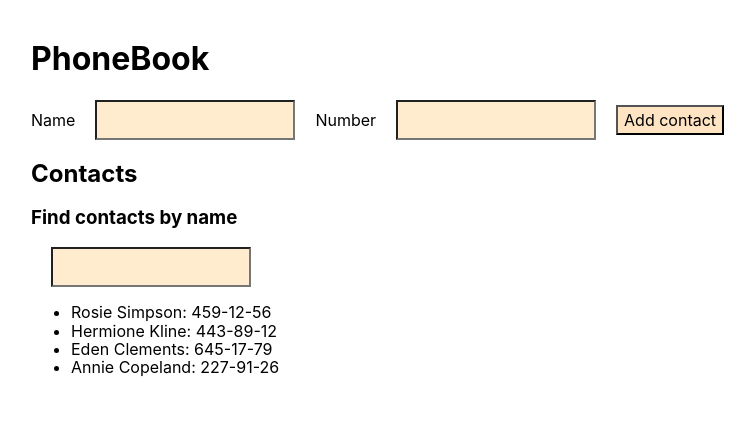
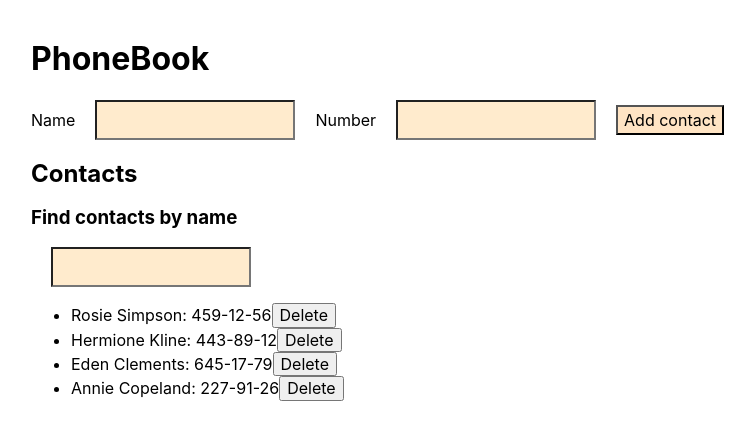
Before and after one commit to OksanaChorna/goit-react-hw-02-phonebook, a React (Create React App) app: page / in a window 1280 px wide. Shown: the top 440 px of the page, without its empty margins (29-784 px from the left). Built offline with nearby package versions, Linux system fonts and the light colour scheme.

Commit message:
Видалення контактів, не додає якщо  вже є

```diff
--- a/src/App.js
+++ b/src/App.js
@@ -21,15 +21,18 @@ class App extends Component {
   };
 
   addContact = contact => {
-    if (!this.hasContacts(name))
+    if (!this.hasContacts(contact.name)) {
       this.setState(({ contacts }) => ({
         contacts: [contact, ...contacts],
       }));
+    } else {
+      alert(`${contact.name} is already in contacts`);
+    }
   };
 
   hasContacts = name => {
     return this.state.contacts.find(contact => {
-      return contact.name === name;
+      return contact.name.toLocaleLowerCase() === name.toLocaleLowerCase();
     });
   };
 
@@ -45,11 +48,13 @@ class App extends Component {
       return contacts;
     }
   };
-  // deleteContact = contactId => {
-  //   this.setState(prevState => ({
-  //     contacts: prevState.contacts.filter(contact => contact.id !== contactId),
-  //   }));
-  // }; // 1.47 vebinar 3, на кнопку Видалити
+
+  deleteContact = contactId => {
+    this.setState(prevState => ({
+      contacts: prevState.contacts.filter(contact => contact.id !== contactId),
+    }));
+  };
+  // 1.47 vebinar 3, на кнопку Видалити
 
   render() {
     return (
@@ -63,7 +68,10 @@ class App extends Component {
         <div>
           <h2>Contacts</h2>
           <Filter value={this.state.filter} onChange={this.handleChange} />
-          <ContactsList findContact={this.findContact} />
+          <ContactsList
+            findContact={this.findContact}
+            onDeleteContact={this.deleteContact}
+          />
         </div>
       </Container>
     );
--- a/src/components/ContactsForm/ContactsForm.js
+++ b/src/components/ContactsForm/ContactsForm.js
@@ -29,9 +29,6 @@ class ContactsForm extends Component {
       name: this.state.name,
       number: this.state.number,
     };
-
-    this.props.hasContacts(this.state.name);
-    console.log(this.props.hasContacts(this.state.name));
 
     this.props.onSubmit(contact);
 
--- a/src/components/ContactsList/ContactsList.js
+++ b/src/components/ContactsList/ContactsList.js
@@ -1,10 +1,18 @@
 import ContactItem from './ContactsListItem';
 
-const ContactsList = ({ findContact }) => {
+const ContactsList = ({ findContact, onDeleteContact }) => {
   return (
     <ul>
       {findContact().map(({ id, name, number }) => {
-        return <ContactItem key={id} id={id} name={name} number={number} />;
+        return (
+          <ContactItem
+            key={id}
+            id={id}
+            name={name}
+            number={number}
+            onDeleteContact={onDeleteContact}
+          />
+        );
       })}
     </ul>
   );
--- a/src/components/ContactsList/ContactsListItem.js
+++ b/src/components/ContactsList/ContactsListItem.js
@@ -1,7 +1,10 @@
-const ContactItem = ({ id, name, number }) => {
+const ContactItem = ({ id, name, number, onDeleteContact }) => {
   return (
     <li>
       {name}: {number}
+      <button type="submit" onClick={() => onDeleteContact(id)}>
+        Delete
+      </button>
     </li>
   );
 };
--- a/src/components/Filter/Filter.js
+++ b/src/components/Filter/Filter.js
@@ -18,7 +18,7 @@ class Filter extends Component {
 }
 
 Filter.propTypes = {
-  filter: PropTypes.string,
+  value: PropTypes.string,
   onChange: PropTypes.func.isRequired,
 };
 
```
